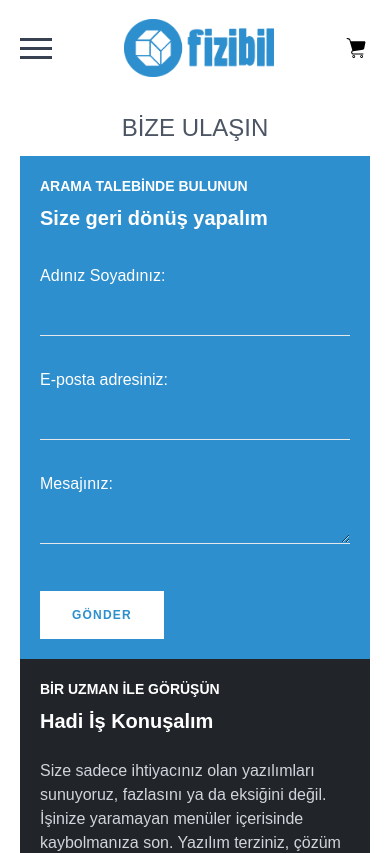
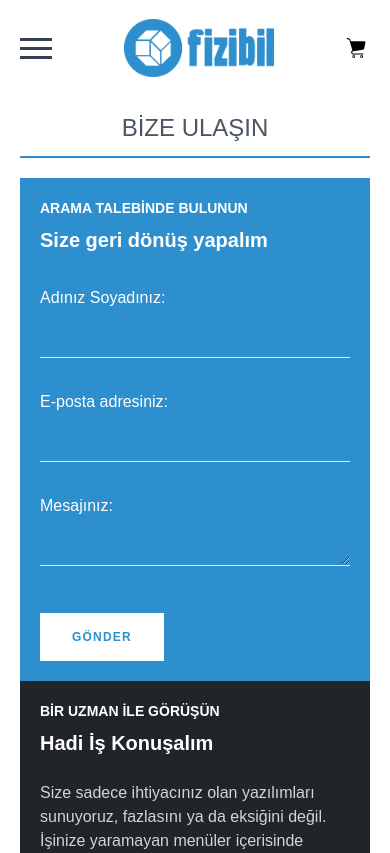
Before and after one commit to suraartut/fizibilweb, a Next.js app: page /contact in a window 390 px wide. Shown: the top 853 px of the page. Built offline with nearby package versions, Linux system fonts and the light colour scheme.

Commit message:
update: footer

```diff
--- a/collections/footerData.js
+++ b/collections/footerData.js
@@ -16,7 +16,7 @@ export const footerData = [
   },
   {
     id: 4,
-    title: "GİZLİLİK SÖZLEŞMESİ",
+    title: "GİZLİLİK POLİTİKASI",
     link: "/",
   },
   {
--- a/collections/headerData.js
+++ b/collections/headerData.js
@@ -2,7 +2,7 @@ export const headerData = [
   {
     id: 1,
     title: "Kurumsal",
-    link: "/",
+    link: "/kurumsal",
     catChild: 0,
   },
   {
--- a/components/Contact/contact.module.css
+++ b/components/Contact/contact.module.css
@@ -3,7 +3,7 @@
 }
 
 .title {
-  @apply text-center lg:mb-8 mb-3 lg:text-3xl text-2xl text-gray-600;
+  @apply text-center lg:mb-9 mb-5 lg:text-3xl text-2xl text-gray-600 border-b-2 border-[#2e8fce] lg:pb-6 pb-3;
 }
 
 .form_cart {
```
